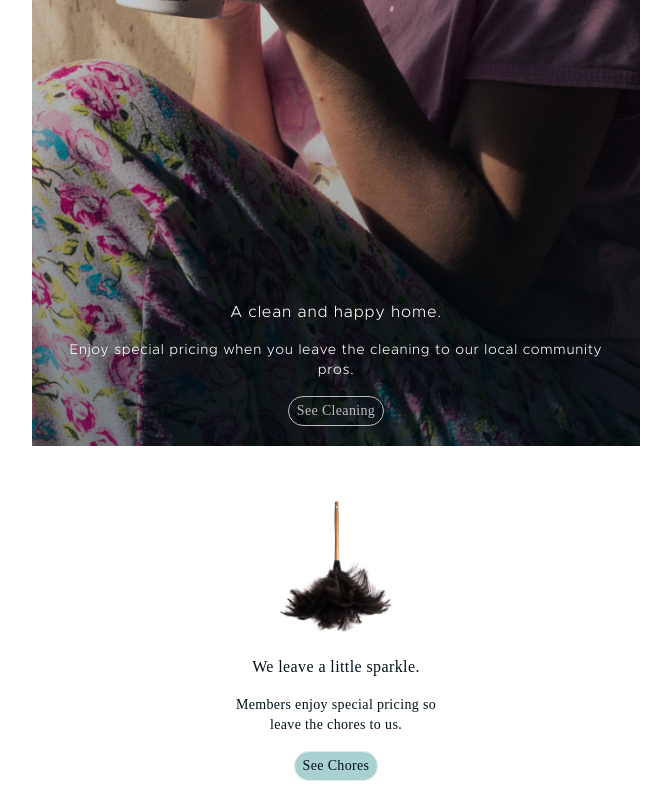
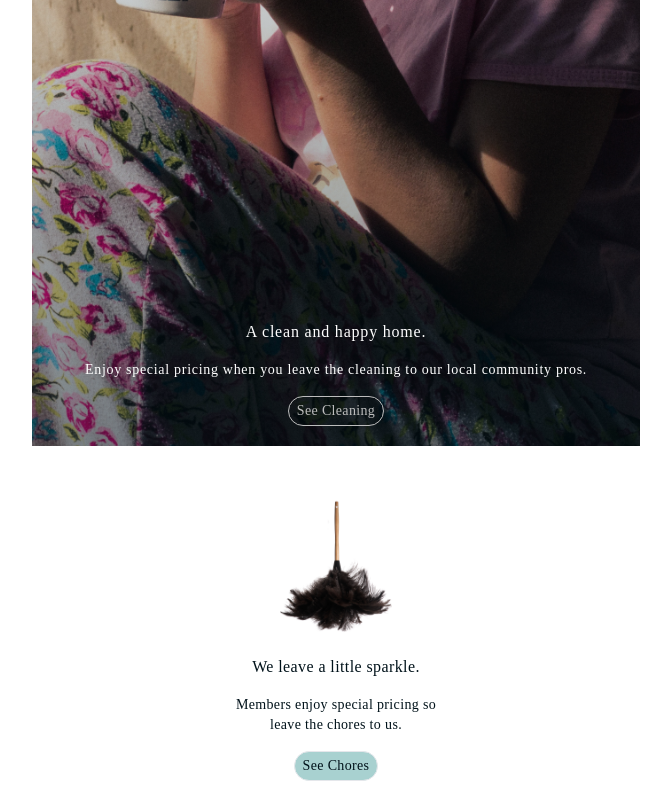
Before and after one commit to shivamChopraCodes/amenify-test, a React (Create React App) app: page / in a window 1280 px wide. Shown: the part 1060-1860 px from the top of the page, without its empty margins (304-975 px from the left). Built offline with nearby package versions, Linux system fonts and the light colour scheme; a web font is replaced by a local one.

Commit message:
fix: Removed unused fonts

```diff
--- a/src/index.css
+++ b/src/index.css
@@ -3,27 +3,6 @@
 @tailwind utilities;
 
 /*Fonts import*/
-@font-face {
-  font-family: 'Metropolis';
-  font-style: normal;
-  font-display: swap;
-  font-weight: 100;
-  src: local('Metropolis Extra Light'), url('../public/fonts/Metropolis-ExtraLight.otf');
-}
-@font-face {
-  font-family: 'Metropolis';
-  font-style: normal;
-  font-display: swap;
-  font-weight: 200;
-  src: local('Metropolis Thin'), url('../public/fonts/Metropolis-Thin.otf');
-}
-@font-face {
-  font-family: 'Metropolis';
-  font-style: normal;
-  font-display: swap;
-  font-weight: 300;
-  src: local('Metropolis Light'), url('../public/fonts/Metropolis-Light.otf');
-}
 @font-face {
   font-family: 'Metropolis';
   font-style: normal;
@@ -42,13 +21,6 @@
   font-family: 'Metropolis';
   font-style: normal;
   font-display: swap;
-  font-weight: 600;
-  src: local('Metropolis Semi Bold'), url('../public/fonts/Metropolis-SemiBold.otf');
-}
-@font-face {
-  font-family: 'Metropolis';
-  font-style: normal;
-  font-display: swap;
   font-weight: 700;
   src: local('Metropolis Bold'), url('../public/fonts/Metropolis-Bold.otf');
 }
@@ -56,22 +28,8 @@
   font-family: 'Metropolis';
   font-style: normal;
   font-display: swap;
-  font-weight: 800;
-  src: local('Metropolis Extra Bold'), url('../public/fonts/Metropolis-ExtraBold.otf');
-}
-@font-face {
-  font-family: 'Metropolis';
-  font-style: normal;
-  font-display: swap;
   font-weight: 900;
   src: local('Metropolis Black'), url('../public/fonts/Metropolis-Black.otf');
-}
-@font-face {
-  font-family: 'Metropolis';
-  font-style: italic;
-  font-display: swap;
-  font-weight: 900;
-  src: local('Metropolis Black Italic'), url('../public/fonts/Metropolis-BlackItalic.otf');
 }
 
 .metropolis {
```
